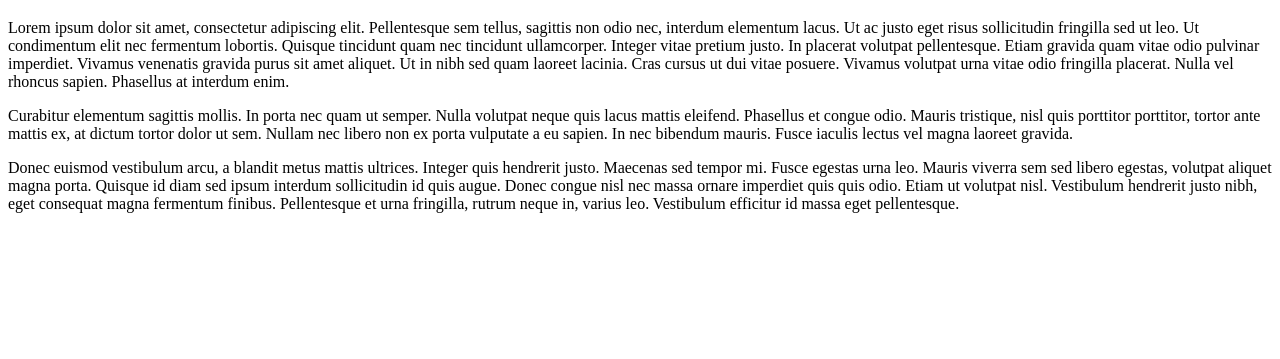
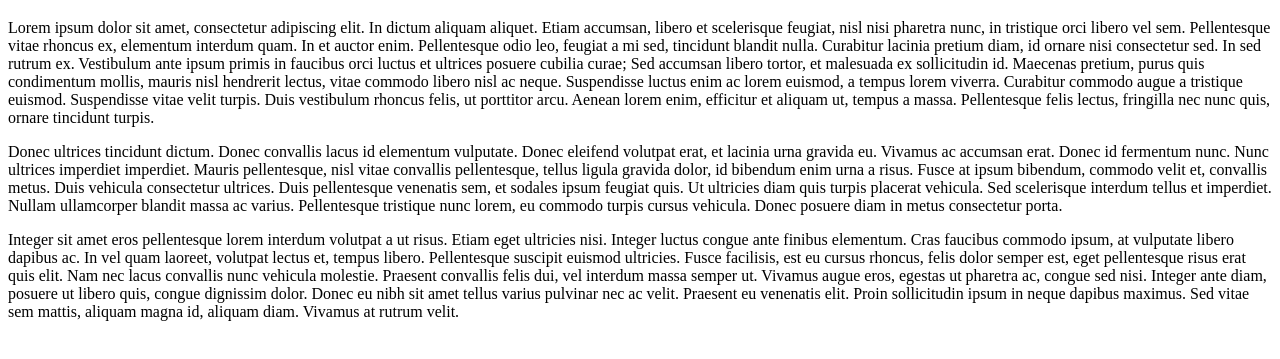
Before and after one commit to ZetaPictoris/html-portfolio, a plain HTML site: page public/about.html in a window 1280 px wide. Shown: the part 61-420 px from the top of the page. Drawn offline with Linux system fonts and the light colour scheme.

Commit message:
Update about.html
changed the lorem ipsum

```diff
--- a/public/about.html
+++ b/public/about.html
@@ -9,25 +9,11 @@
     <body>
 
 <h1>About Me</h1>
-<p>Lorem ipsum dolor sit amet, consectetur adipiscing elit. Pellentesque sem tellus, sagittis non odio nec, interdum
-  elementum lacus. Ut ac justo eget risus sollicitudin fringilla sed ut leo. Ut condimentum elit nec fermentum lobortis.
-  Quisque tincidunt quam nec tincidunt ullamcorper. Integer vitae pretium justo. In placerat volutpat pellentesque.
-  Etiam
-  gravida quam vitae odio pulvinar imperdiet. Vivamus venenatis gravida purus sit amet aliquet. Ut in nibh sed quam
-  laoreet lacinia. Cras cursus ut dui vitae posuere. Vivamus volutpat urna vitae odio fringilla placerat. Nulla vel
-  rhoncus sapien. Phasellus at interdum enim.</p>
+<p>Lorem ipsum dolor sit amet, consectetur adipiscing elit. In dictum aliquam aliquet. Etiam accumsan, libero et scelerisque feugiat, nisl nisi pharetra nunc, in tristique orci libero vel sem. Pellentesque vitae rhoncus ex, elementum interdum quam. In et auctor enim. Pellentesque odio leo, feugiat a mi sed, tincidunt blandit nulla. Curabitur lacinia pretium diam, id ornare nisi consectetur sed. In sed rutrum ex. Vestibulum ante ipsum primis in faucibus orci luctus et ultrices posuere cubilia curae; Sed accumsan libero tortor, et malesuada ex sollicitudin id. Maecenas pretium, purus quis condimentum mollis, mauris nisl hendrerit lectus, vitae commodo libero nisl ac neque. Suspendisse luctus enim ac lorem euismod, a tempus lorem viverra. Curabitur commodo augue a tristique euismod. Suspendisse vitae velit turpis. Duis vestibulum rhoncus felis, ut porttitor arcu. Aenean lorem enim, efficitur et aliquam ut, tempus a massa. Pellentesque felis lectus, fringilla nec nunc quis, ornare tincidunt turpis.</p>
 
-<p>Curabitur elementum sagittis mollis. In porta nec quam ut semper. Nulla volutpat neque quis lacus mattis eleifend.
-  Phasellus et congue odio. Mauris tristique, nisl quis porttitor porttitor, tortor ante mattis ex, at dictum tortor
-  dolor
-  ut sem. Nullam nec libero non ex porta vulputate a eu sapien. In nec bibendum mauris. Fusce iaculis lectus vel magna
-  laoreet gravida.</p>
+<p>Donec ultrices tincidunt dictum. Donec convallis lacus id elementum vulputate. Donec eleifend volutpat erat, et lacinia urna gravida eu. Vivamus ac accumsan erat. Donec id fermentum nunc. Nunc ultrices imperdiet imperdiet. Mauris pellentesque, nisl vitae convallis pellentesque, tellus ligula gravida dolor, id bibendum enim urna a risus. Fusce at ipsum bibendum, commodo velit et, convallis metus. Duis vehicula consectetur ultrices. Duis pellentesque venenatis sem, et sodales ipsum feugiat quis. Ut ultricies diam quis turpis placerat vehicula. Sed scelerisque interdum tellus et imperdiet. Nullam ullamcorper blandit massa ac varius. Pellentesque tristique nunc lorem, eu commodo turpis cursus vehicula. Donec posuere diam in metus consectetur porta.</p>
 
-<p>Donec euismod vestibulum arcu, a blandit metus mattis ultrices. Integer quis hendrerit justo. Maecenas sed tempor mi.
-  Fusce egestas urna leo. Mauris viverra sem sed libero egestas, volutpat aliquet magna porta. Quisque id diam sed ipsum
-  interdum sollicitudin id quis augue. Donec congue nisl nec massa ornare imperdiet quis quis odio. Etiam ut volutpat
-  nisl. Vestibulum hendrerit justo nibh, eget consequat magna fermentum finibus. Pellentesque et urna fringilla, rutrum
-  neque in, varius leo. Vestibulum efficitur id massa eget pellentesque.</p>
+<p>Integer sit amet eros pellentesque lorem interdum volutpat a ut risus. Etiam eget ultricies nisi. Integer luctus congue ante finibus elementum. Cras faucibus commodo ipsum, at vulputate libero dapibus ac. In vel quam laoreet, volutpat lectus et, tempus libero. Pellentesque suscipit euismod ultricies. Fusce facilisis, est eu cursus rhoncus, felis dolor semper est, eget pellentesque risus erat quis elit. Nam nec lacus convallis nunc vehicula molestie. Praesent convallis felis dui, vel interdum massa semper ut. Vivamus augue eros, egestas ut pharetra ac, congue sed nisi. Integer ante diam, posuere ut libero quis, congue dignissim dolor. Donec eu nibh sit amet tellus varius pulvinar nec ac velit. Praesent eu venenatis elit. Proin sollicitudin ipsum in neque dapibus maximus. Sed vitae sem mattis, aliquam magna id, aliquam diam. Vivamus at rutrum velit.</p>
 
     </body>
 </html>
```
